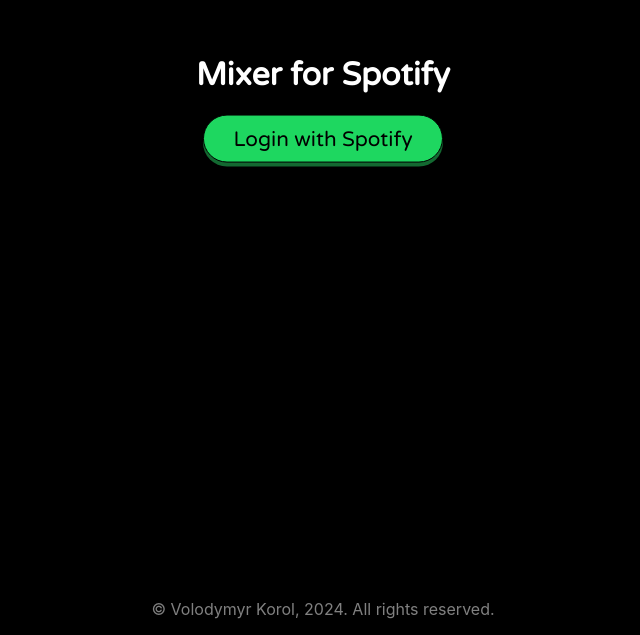
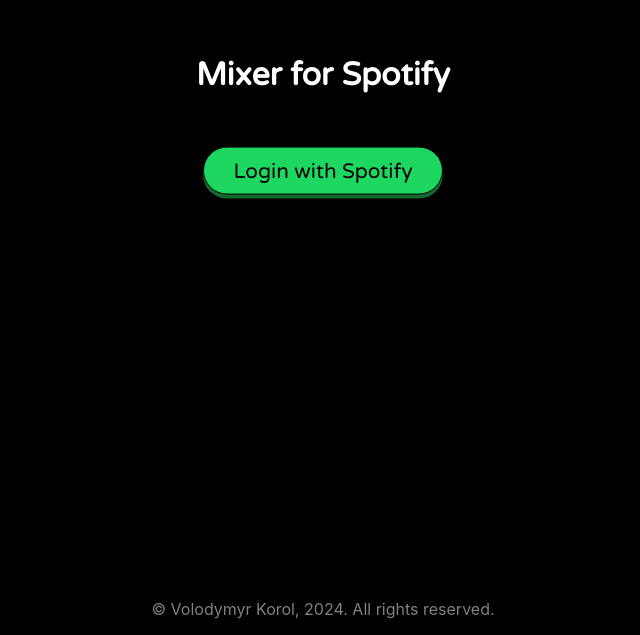
Before and after one commit to tresenish/spotifyproject, a React (Create React App) app: page / in a window 1280 px wide. Shown: the part 165-800 px from the top of the page, without its empty margins (317-957 px from the left). Built offline with nearby package versions, Linux system fonts and the light colour scheme; no server answers.

Commit message:
button fix

```diff
--- a/src/Login.css
+++ b/src/Login.css
@@ -12,7 +12,7 @@
 }
 button.loginButton{
     position: absolute;
-    top: 5rem;
+    top: 7rem;
     transform: translate(-50%, 0);
 
     background-color: #1ED760;
```
